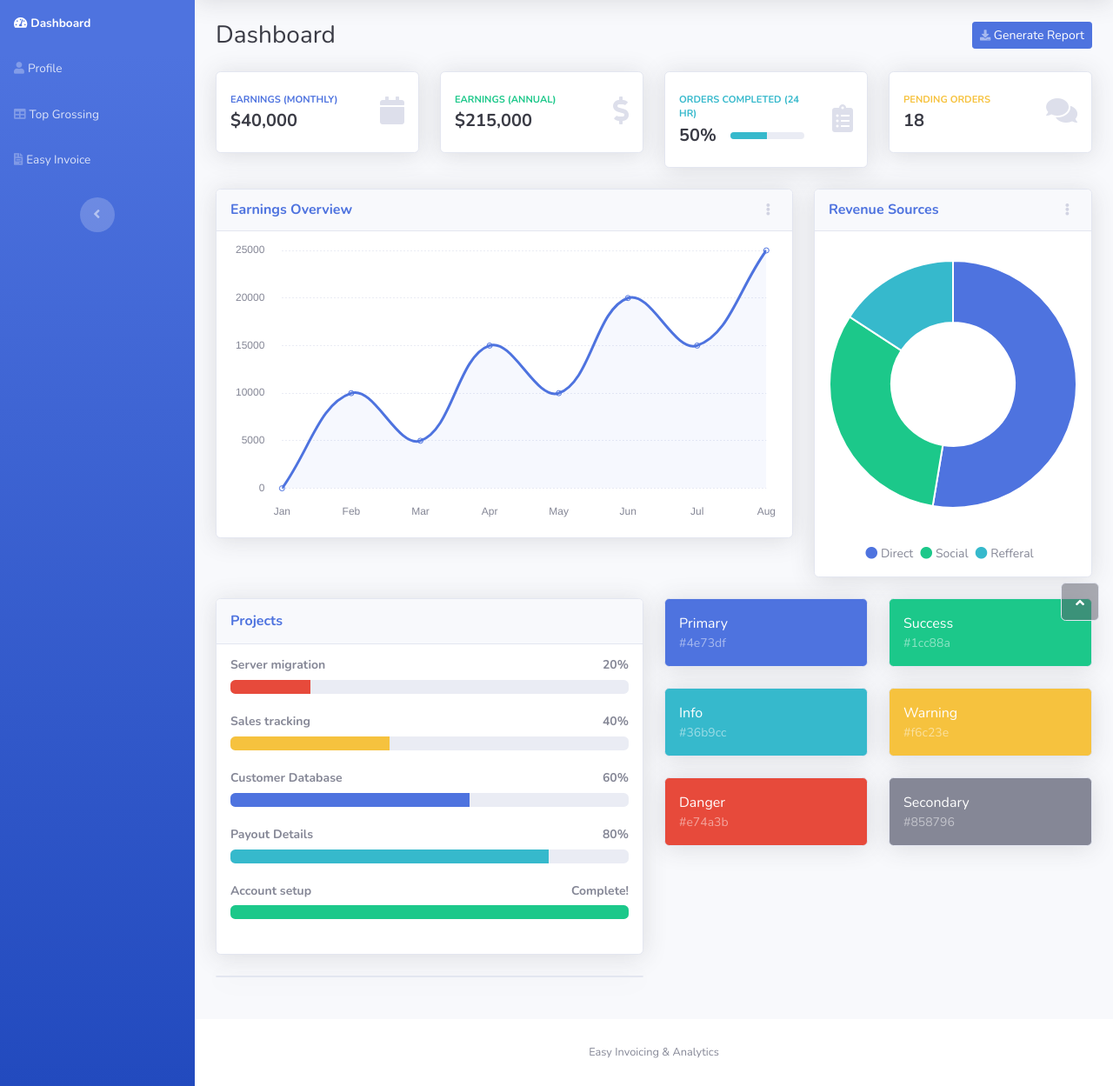
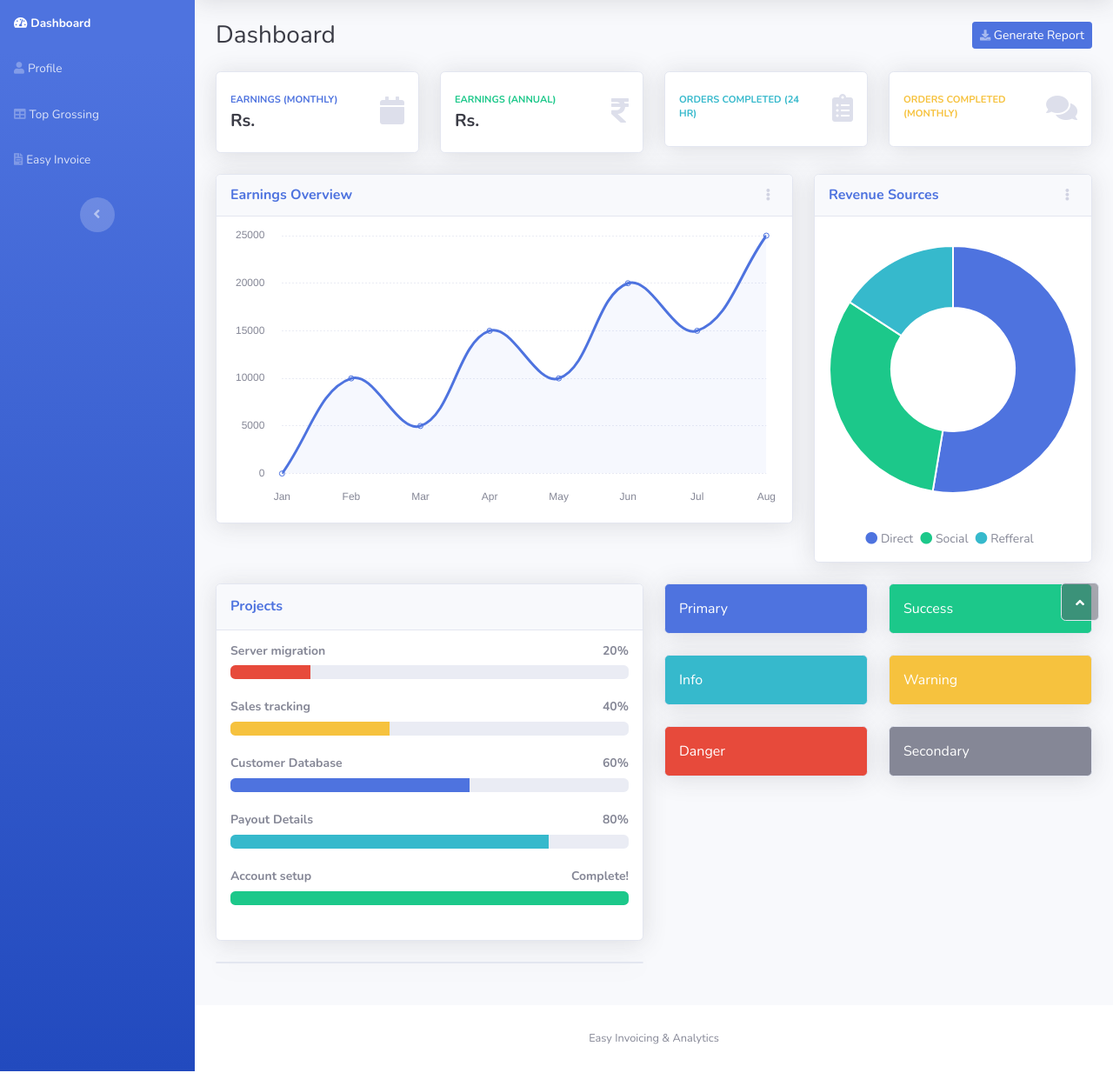
Before and after one commit to NavanshGoel/RazorPay-Hackathon, a Flask app: template templates/dashboard.html in a window 1280 px wide. Shown: the part 70-1319 px from the top of the page at 87% size. Run offline with Flask 2, Linux system fonts and the light colour scheme; the template is opened without the code that fills it, so the values that code supplies are empty; some libraries are stand-ins or nearby versions.

Commit message:
UPdates on dashboard analytics

```diff
--- a/app.py
+++ b/app.py
@@ -85,8 +85,26 @@
 
 @app.route('/dashboard.html')
 def dashboard():
-    if session['user'] != '' and session['pass'] != '':
-        return render_template('dashboard.html')
+    if session['user']!='' and session['pass']!='':
+        client = razorpay.Client(auth=(env.key, env.keyid))
+        data = client.invoice.fetch_all()
+        d = dict()
+        d['monthly_sales'] = 0
+        d['annual_sales'] = 0
+        d['daily_orders'] = 0
+        d['monthly_orders'] = 0
+        for i in data['items']:
+            num_days = calcDays(i['date'])
+            for j in i['line_items']:
+                if num_days <= 2629743:
+                    d['monthly_sales'] += j['net_amount']*j['quantity']/100
+                if num_days <= 31536000:
+                    d['annual_sales'] += j['net_amount']*j['quantity']/100
+            if num_days <= 2629743:
+                d['monthly_orders'] += 1
+            if num_days <= 86400:
+                d['daily_orders'] += 1
+        return render_template('dashboard.html', data=d)
     else:
         return render_template('404.html'), 404
 
--- a/templates/dashboard.html
+++ b/templates/dashboard.html
@@ -4,7 +4,7 @@
 <head>
     <meta charset="utf-8">
     <meta name="viewport" content="width=device-width, initial-scale=1.0, shrink-to-fit=no">
-    <title>Dashboard - Brand</title>
+    <title>Dashboard | EIA</title>
     <link rel="stylesheet" href="https://fonts.googleapis.com/css?family=Nunito:200,200i,300,300i,400,400i,600,600i,700,700i,800,800i,900,900i">
     <link rel= "stylesheet" type= "text/css" href= "{{ url_for('static',filename='fonts/fontawesome-all.min.css') }}">
     <link rel= "stylesheet" type= "text/css" href= "{{ url_for('static',filename='fonts/font-awesome.min.css') }}">
@@ -90,7 +90,7 @@
                                     <div class="row align-items-center no-gutters">
                                         <div class="col me-2">
                                             <div class="text-uppercase text-primary fw-bold text-xs mb-1"><span>Earnings (monthly)</span></div>
-                                            <div class="text-dark fw-bold h5 mb-0"><span>$40,000</span></div>
+                                            <div class="text-dark fw-bold h5 mb-0"><span>Rs. {{data['monthly_sales']}}</span></div>
                                         </div>
                                         <div class="col-auto"><i class="fas fa-calendar fa-2x text-gray-300"></i></div>
                                     </div>
@@ -103,9 +103,9 @@
                                     <div class="row align-items-center no-gutters">
                                         <div class="col me-2">
                                             <div class="text-uppercase text-success fw-bold text-xs mb-1"><span>Earnings (annual)</span></div>
-                                            <div class="text-dark fw-bold h5 mb-0"><span>$215,000</span></div>
+                                            <div class="text-dark fw-bold h5 mb-0"><span>Rs. {{data['annual_sales']}}</span></div>
                                         </div>
-                                        <div class="col-auto"><i class="fas fa-dollar-sign fa-2x text-gray-300"></i></div>
+                                        <div class="col-auto"><i class="fas fa-rupee-sign fa-2x text-gray-300"></i></div>
                                     </div>
                                 </div>
                             </div>
@@ -117,14 +117,7 @@
                                         <div class="col me-2">
                                             <div class="text-uppercase text-info fw-bold text-xs mb-1"><span>Orders Completed (24 Hr)</span></div>
                                             <div class="row g-0 align-items-center">
-                                                <div class="col-auto">
-                                                    <div class="text-dark fw-bold h5 mb-0 me-3"><span>50%</span></div>
-                                                </div>
-                                                <div class="col">
-                                                    <div class="progress progress-sm">
-                                                        <div class="progress-bar bg-info" aria-valuenow="50" aria-valuemin="0" aria-valuemax="100" style="width: 50%;"><span class="visually-hidden">50%</span></div>
-                                                    </div>
-                                                </div>
+                                                <div class="text-dark fw-bold h5 mb-0"><span>{{data['daily_orders']}}</span></div>
                                             </div>
                                         </div>
                                         <div class="col-auto"><i class="fas fa-clipboard-list fa-2x text-gray-300"></i></div>
@@ -137,8 +130,8 @@
                                 <div class="card-body">
                                     <div class="row align-items-center no-gutters">
                                         <div class="col me-2">
-                                            <div class="text-uppercase text-warning fw-bold text-xs mb-1"><span>Pending Orders</span></div>
-                                            <div class="text-dark fw-bold h5 mb-0"><span>18</span></div>
+                                            <div class="text-uppercase text-warning fw-bold text-xs mb-1"><span>Orders Completed (Monthly)</span></div>
+                                            <div class="text-dark fw-bold h5 mb-0"><span>{{data['monthly_orders']}}</span></div>
                                         </div>
                                         <div class="col-auto"><i class="fas fa-comments fa-2x text-gray-300"></i></div>
                                     </div>
@@ -220,7 +213,6 @@
                                     <div class="card textwhite bg-primary text-white shadow">
                                         <div class="card-body">
                                             <p class="m-0">Primary</p>
-                                            <p class="text-white-50 small m-0">#4e73df</p>
                                         </div>
                                     </div>
                                 </div>
@@ -228,7 +220,6 @@
                                     <div class="card textwhite bg-success text-white shadow">
                                         <div class="card-body">
                                             <p class="m-0">Success</p>
-                                            <p class="text-white-50 small m-0">#1cc88a</p>
                                         </div>
                                     </div>
                                 </div>
@@ -236,7 +227,6 @@
                                     <div class="card textwhite bg-info text-white shadow">
                                         <div class="card-body">
                                             <p class="m-0">Info</p>
-                                            <p class="text-white-50 small m-0">#36b9cc</p>
                                         </div>
                                     </div>
                                 </div>
@@ -244,7 +234,6 @@
                                     <div class="card textwhite bg-warning text-white shadow">
                                         <div class="card-body">
                                             <p class="m-0">Warning</p>
-                                            <p class="text-white-50 small m-0">#f6c23e</p>
                                         </div>
                                     </div>
                                 </div>
@@ -252,7 +241,6 @@
                                     <div class="card textwhite bg-danger text-white shadow">
                                         <div class="card-body">
                                             <p class="m-0">Danger</p>
-                                            <p class="text-white-50 small m-0">#e74a3b</p>
                                         </div>
                                     </div>
                                 </div>
@@ -260,7 +248,6 @@
                                     <div class="card textwhite bg-secondary text-white shadow">
                                         <div class="card-body">
                                             <p class="m-0">Secondary</p>
-                                            <p class="text-white-50 small m-0">#858796</p>
                                         </div>
                                     </div>
                                 </div>
@@ -271,7 +258,7 @@
             </div>
             <footer class="bg-white sticky-footer">
                 <div class="container my-auto">
-                    <div class="text-center my-auto copyright"><span>Easy Invoicing &amp; Analytics</span></div>
+                    <div class="text-center my-auto copyright"><span>Easy Invoicing &amp; Analytics </span></div>
                 </div>
             </footer>
         </div><a class="border rounded d-inline scroll-to-top" href="#page-top"><i class="fas fa-angle-up"></i></a>
```
